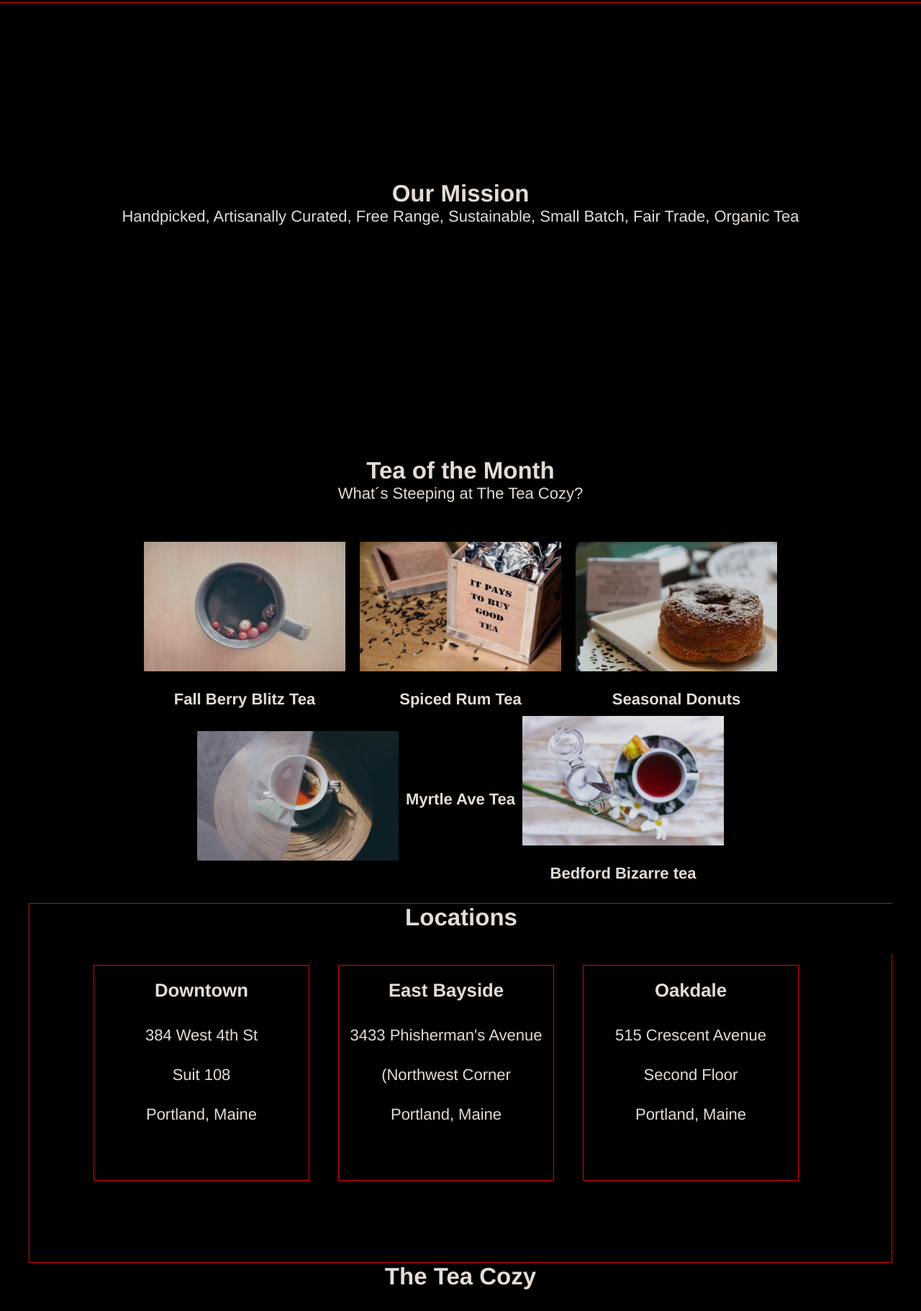
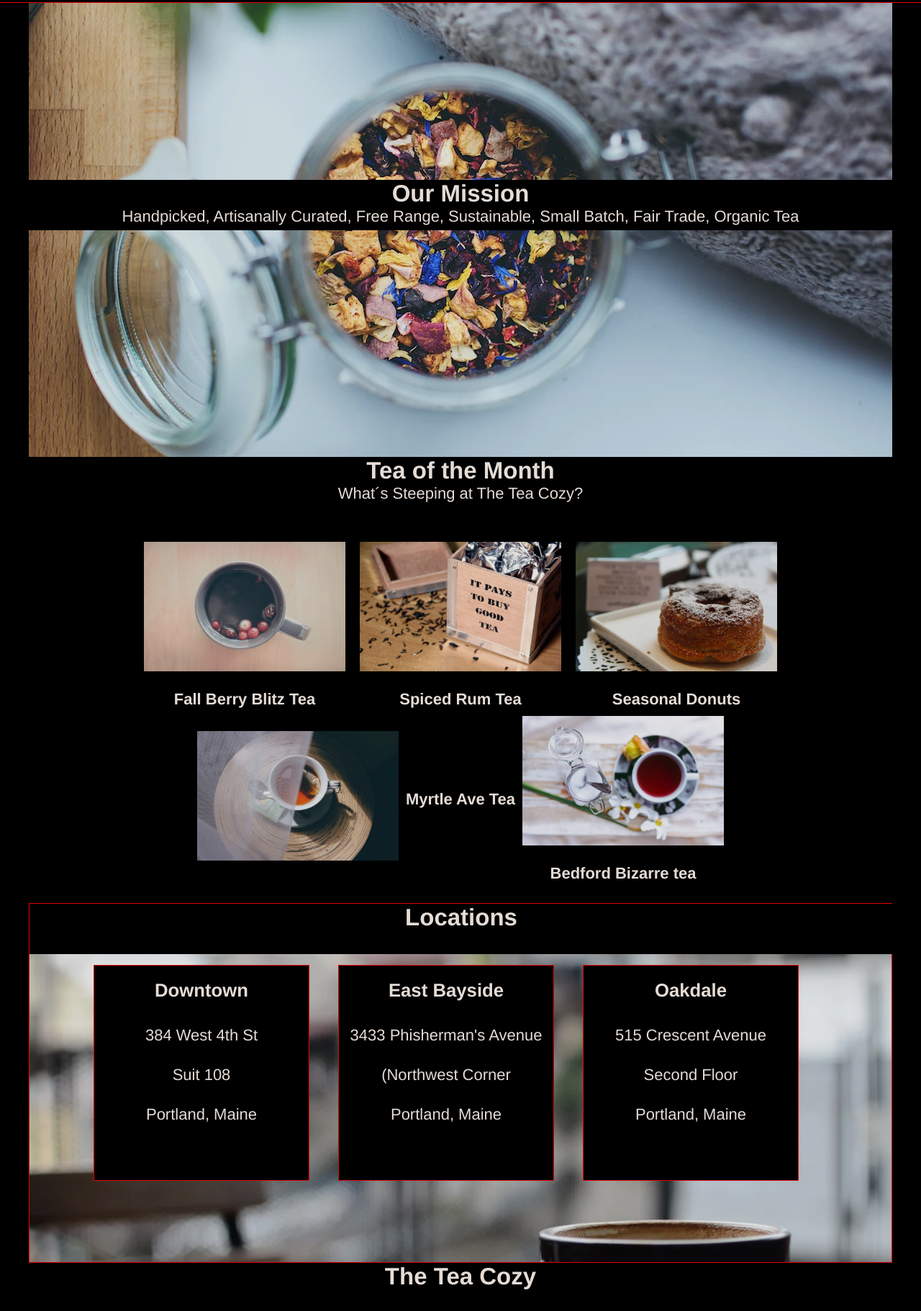
Before and after one commit to fretagi/projects-codecademy-teacozy, a plain HTML site: page index.html in a window 1280 px wide. Shown: the part 65-1887 px from the top of the page at 72% size. Drawn offline with Linux system fonts and the light colour scheme; the site is published under a folder, as on GitHub Pages, so addresses that start at the root find nothing.

Commit message:
Update styles.css

```diff
--- a/styles.css
+++ b/styles.css
@@ -46,7 +46,7 @@ body {
 /* TOP-CONTENT */
 
 .top-content {
-    background-image: url(/images/img-mission-background.webp);
+    background-image: url(images/img-mission-background.webp);
     width: 1200px;
     height: 700px;
     margin: 0 auto;
@@ -111,7 +111,7 @@ figcaption {
     border: 1px solid #ff0000;
     position: relative;
     top: 80px;
-    background-image: url(/images/img-locations-background.webp);
+    background-image: url(images/img-locations-background.webp);
     background-size: cover;
 
 
```
